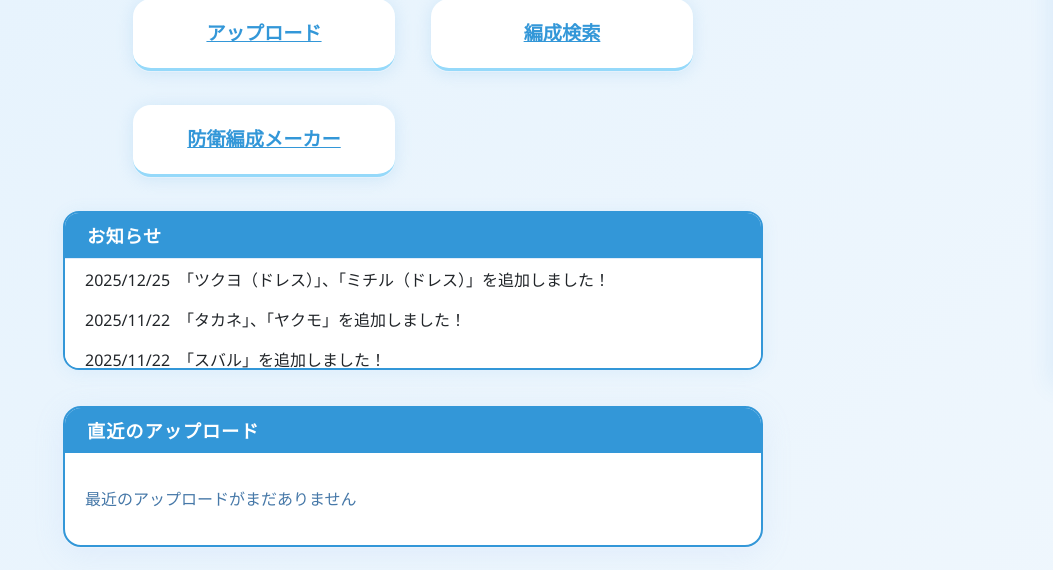
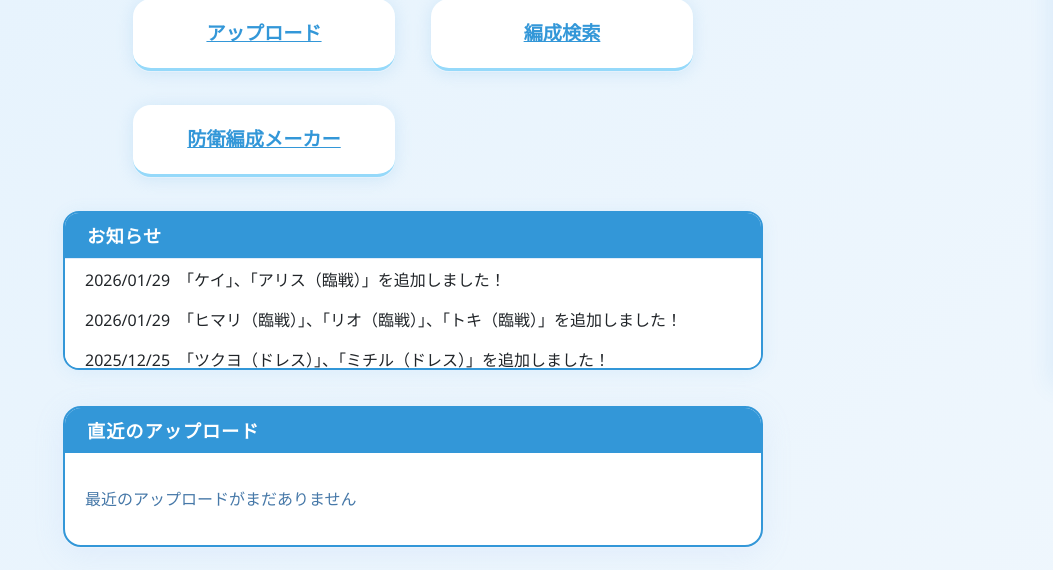
Before and after one commit to CCmoririn/blue-archive-battlelog-unified, a Flask app: template Blue_Archive_Battlelog_collect/templates/index.html in a window 1280 px wide. Shown: the part 414-984 px from the top of the page, without its empty margins (227-1280 px from the left). Run offline with Flask 3, Linux system fonts and the light colour scheme; the template is opened without the code that fills it, so the values that code supplies are empty; parts of the project's set-up code (start-up, migrations or seed data) failed here and were passed over.

Commit message:
生徒追加2026/01/29

```diff
--- a/Blue_Archive_Battlelog_collect/templates/notices.html
+++ b/Blue_Archive_Battlelog_collect/templates/notices.html
@@ -1,4 +1,6 @@
 <div class="notice-box">
+  <p>2026/01/29　「ケイ」、「アリス（臨戦）」を追加しました！</p>
+  <p>2026/01/29　「ヒマリ（臨戦）」、「リオ（臨戦）」、「トキ（臨戦）」を追加しました！</p>
   <p>2025/12/25　「ツクヨ（ドレス）」、「ミチル（ドレス）」を追加しました！</p>
   <p>2025/11/22　「タカネ」、「ヤクモ」を追加しました！</p>
   <p>2025/11/22　「スバル」を追加しました！</p>
--- a/Blue_Archive_Battlelog_collect_public/templates/notices.html
+++ b/Blue_Archive_Battlelog_collect_public/templates/notices.html
@@ -1,4 +1,6 @@
 <div class="notice-box">
+  <p>2026/01/29　「ケイ」、「アリス（臨戦）」を追加しました！</p>
+  <p>2026/01/29　「ヒマリ（臨戦）」、「リオ（臨戦）」、「トキ（臨戦）」を追加しました！</p>
   <p>2025/12/25　「ツクヨ（ドレス）」、「ミチル（ドレス）」を追加しました！</p>
   <p>2025/11/22　「タカネ」、「ヤクモ」を追加しました！</p>
   <p>2025/11/22　「スバル」を追加しました！</p>
```
